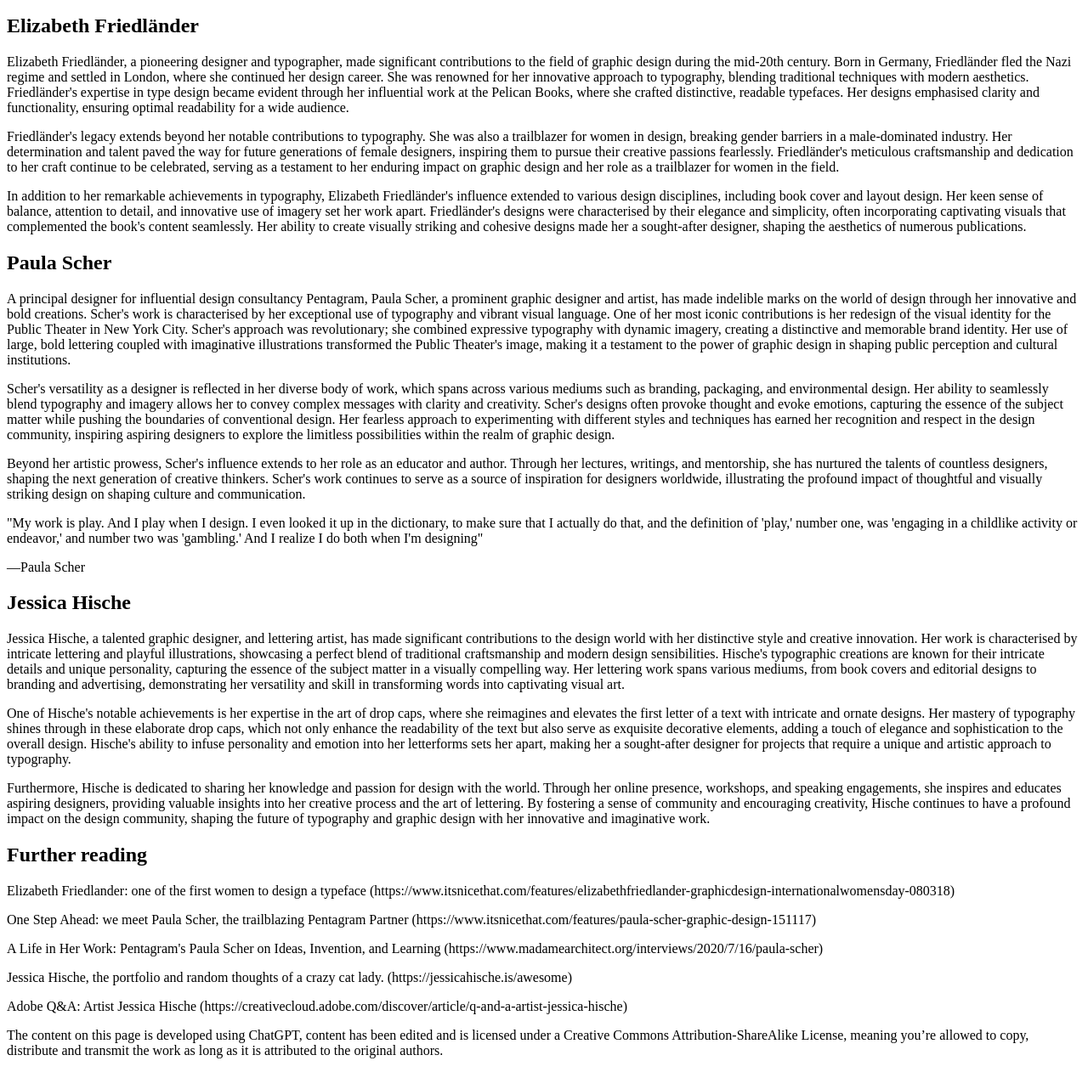
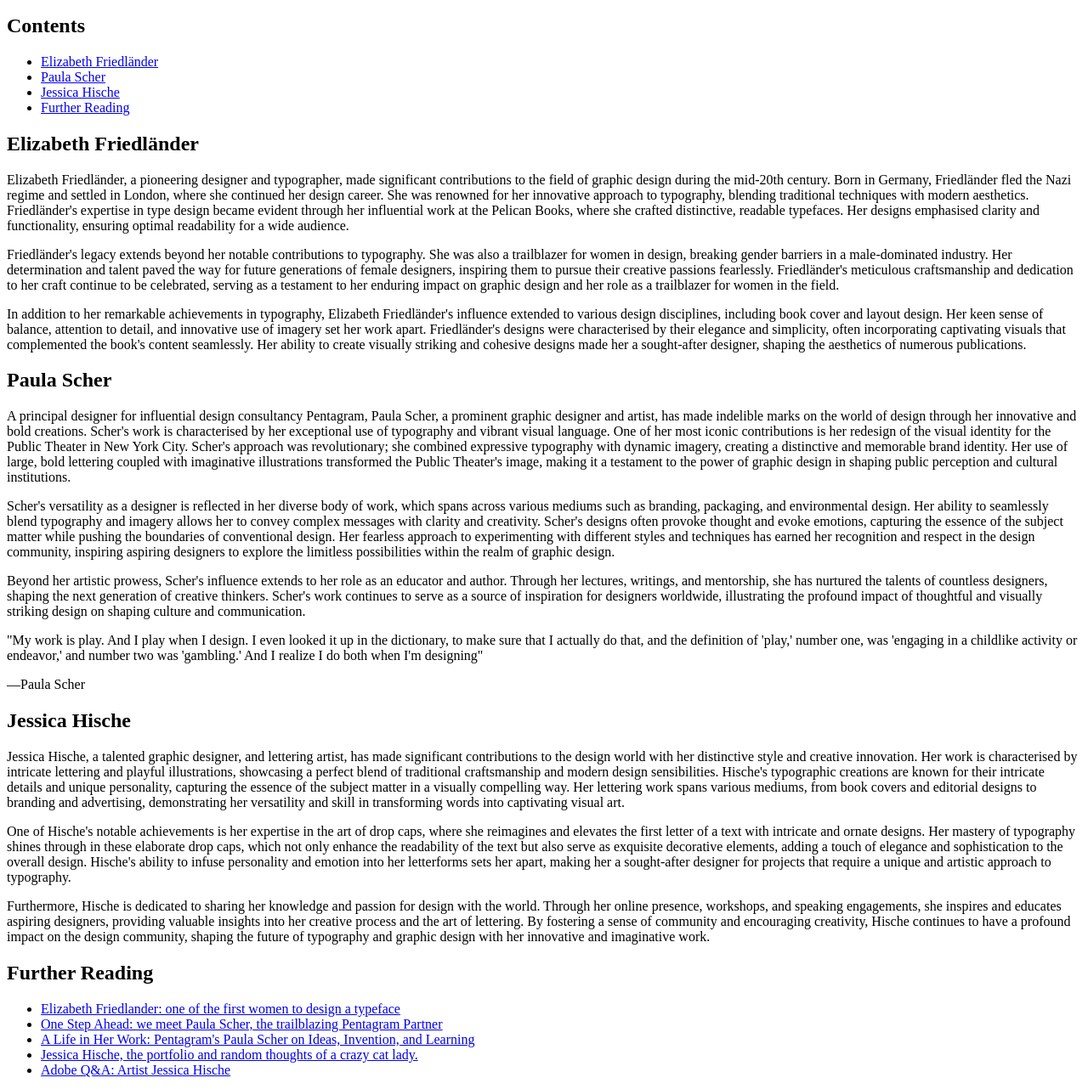
Before and after one commit to abss04/women-in-design, a plain HTML site: page test.html in a window 1280 px wide. Shown: the part 174-1456 px from the top of the page at 85% size. Drawn offline with Linux system fonts and the light colour scheme.

Commit message:
added content links

```diff
--- a/test.html
+++ b/test.html
@@ -10,10 +10,14 @@
     <h1>Breaking Barriers, Shaping Trends: Celebrating the Influence and Creativity of Women in Design.</h1>
 
     <p>Women have always played a pivotal role in the design landscape, shaping its evolution and pushing the boundaries of innovation. This article shines a spotlight on three remarkable figures who have made significant contributions to the field. Each of these women embodies a unique approach to design, from Friedländer's pioneering work in typography to Scher's bold, iconic graphics that challenge the status quo, and Hische's handcrafted lettering that merges tradition with contemporary flair.</p>
-
-
-
-    <h2>Elizabeth Friedländer</h2>
+    <h2>Contents</h2>
+    <ul>
+        <li><a href="#Elizabeth">Elizabeth Friedländer</a></li>
+        <li><a href="#Paula">Paula Scher</a></li>
+        <li><a href="#Jessica">Jessica Hische</a></li>
+        <li><a href="#Further">Further Reading</a></li>
+    </ul>
+    <h2 id="Elizabeth">Elizabeth Friedländer</h2>
 
     <p>Elizabeth Friedländer, a pioneering designer and typographer, made significant contributions to the field of graphic design during the mid-20th century. Born in Germany, Friedländer fled the Nazi regime and settled in London, where she continued her design career. She was renowned for her innovative approach to typography, blending traditional techniques with modern aesthetics. Friedländer's expertise in type design became evident through her influential work at the Pelican Books, where she crafted distinctive, readable typefaces. Her designs emphasised clarity and functionality, ensuring optimal readability for a wide audience.</p>
 
@@ -23,7 +27,7 @@
 
 
 
-    <h2>Paula Scher</h2>
+    <h2 id="Paula">Paula Scher</h2>
 
     <p>A principal designer for influential design consultancy Pentagram, Paula Scher, a prominent graphic designer and artist, has made indelible marks on the world of design through her innovative and bold creations. Scher's work is characterised by her exceptional use of typography and vibrant visual language. One of her most iconic contributions is her redesign of the visual identity for the Public Theater in New York City. Scher's approach was revolutionary; she combined expressive typography with dynamic imagery, creating a distinctive and memorable brand identity. Her use of large, bold lettering coupled with imaginative illustrations transformed the Public Theater's image, making it a testament to the power of graphic design in shaping public perception and cultural institutions.</p>
 
@@ -37,7 +41,7 @@
 
 
 
-    <h2>Jessica Hische</h2>
+    <h2 id="Jessica">Jessica Hische</h2>
 
     <p>Jessica Hische, a talented graphic designer, and lettering artist, has made significant contributions to the design world with her distinctive style and creative innovation. Her work is characterised by intricate lettering and playful illustrations, showcasing a perfect blend of traditional craftsmanship and modern design sensibilities. Hische's typographic creations are known for their intricate details and unique personality, capturing the essence of the subject matter in a visually compelling way. Her lettering work spans various mediums, from book covers and editorial designs to branding and advertising, demonstrating her versatility and skill in transforming words into captivating visual art.</p>
 
@@ -47,18 +51,18 @@
 
 
 
-    <h2>Further reading</h2>
+    <h2 id="Further">Further Reading</h2>
+    <ul>
+    <li><a href="https://www.itsnicethat.com/features/elizabethfriedlander-graphicdesign-internationalwomensday-080318">Elizabeth Friedlander: one of the first women to design a typeface</a></li>
 
-    <p>Elizabeth Friedlander: one of the first women to design a typeface (https://www.itsnicethat.com/features/elizabethfriedlander-graphicdesign-internationalwomensday-080318)</p>
+    <li><a href="https://www.itsnicethat.com/features/paula-scher-graphic-design-151117">One Step Ahead: we meet Paula Scher, the trailblazing Pentagram Partner</a> </li>
 
-    <p>One Step Ahead: we meet Paula Scher, the trailblazing Pentagram Partner (https://www.itsnicethat.com/features/paula-scher-graphic-design-151117)</p>
+    <li><a href= "https://www.madamearchitect.org/interviews/2020/7/16/paula-scher">A Life in Her Work: Pentagram's Paula Scher on Ideas, Invention, and Learning</a> </li>
 
-    <p>A Life in Her Work: Pentagram's Paula Scher on Ideas, Invention, and Learning (https://www.madamearchitect.org/interviews/2020/7/16/paula-scher)</p>
+    <li><a href= "https://jessicahische.is/awesome">Jessica Hische, the portfolio and random thoughts of a crazy cat lady.</a> </li>
 
-    <p>Jessica Hische, the portfolio and random thoughts of a crazy cat lady. (https://jessicahische.is/awesome)</p>
-
-    <p>Adobe Q&A: Artist Jessica Hische (https://creativecloud.adobe.com/discover/article/q-and-a-artist-jessica-hische)</p>
-
+    <li><a href= "https://creativecloud.adobe.com/discover/article/q-and-a-artist-jessica-hische">Adobe Q&A: Artist Jessica Hische</a> </li>
+ </ul>
     <p>The content on this page is developed using ChatGPT, content has been edited and is licensed under a Creative Commons Attribution-ShareAlike License, meaning you’re allowed to copy, distribute and transmit the work as long as it is attributed to the original authors.</p>
 </body>
 </html>
```
